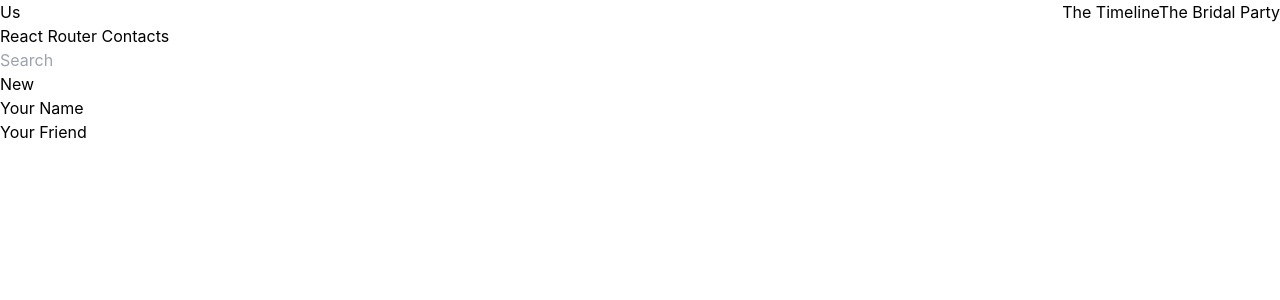
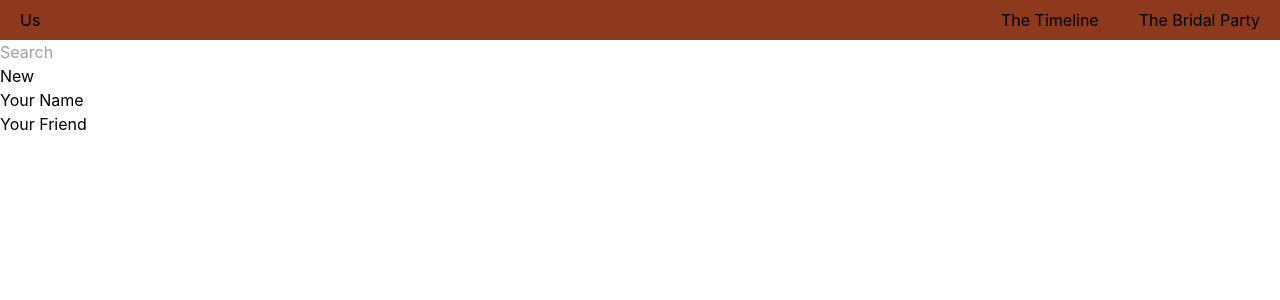
Before and after one commit to gnieb/wedding-cermony-site, a React (Create React App) app: page / in a window 1280 px wide. Shown: the top 300 px of the page. Built offline with nearby package versions, Linux system fonts and the light colour scheme.

Commit message:
add some styling to the nav bar, make it hidden when screens are smaller than a medium screen

```diff
--- a/src/components/Nav.js
+++ b/src/components/Nav.js
@@ -3,14 +3,14 @@
 
 export const Nav = () => {
     return (
-        <div className="flex justify-between">
+        <div className="hidden w-screen h-10 bg-darkO md:flex items-center flex-wrap justify-between">
             <div >
-                <a alt="" href="/about">Us</a>
+                <a className="m-5"  alt="" href="/about">Us</a>
 
             </div>
             <div>
-                <a alt="" href="/timeline">The Timeline</a>
-                <a alt="" href="/bridalparty">The Bridal Party</a>
+                <a className="m-5" alt="" href="/timeline">The Timeline</a>
+                <a className="m-5" alt="" href="/bridalparty">The Bridal Party</a>
             </div>
         </div>
     );
--- a/src/routes/root.jsx
+++ b/src/routes/root.jsx
@@ -2,10 +2,10 @@ import { Nav } from "../components/Nav";
 
 export default function Root() {
     return (
-      <>
+      <div className="bg-beigey w-screen">
       <Nav />
         <div id="sidebar">
-          <h1>React Router Contacts</h1>
+
           <div>
             <form id="search-form" role="search">
               <input
@@ -41,6 +41,6 @@ export default function Root() {
           </nav>
         </div>
         <div id="detail"></div>
-      </>
+      </div>
     );
   }
--- a/tailwind.config.js
+++ b/tailwind.config.js
@@ -3,7 +3,9 @@ module.exports = {
   content: ["./src/**/*.{html,js}"],
   theme: {
     colors : {
-      'lightO': '#'
+      'lightO': '#CD632E',
+      'darkO' : '#8C391E',
+      'beigey' : '#EEE6DC'
     },
     extend: {},
   },
```
